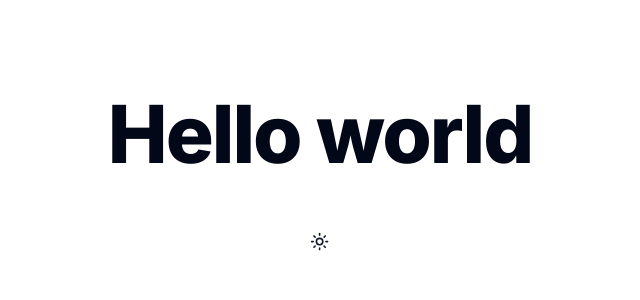
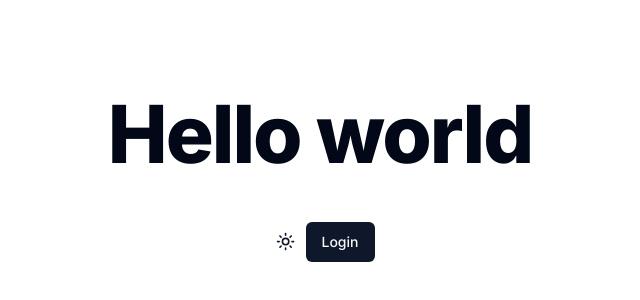
Before and after one commit to Alschn/ORKUZ, a Next.js app in the folder frontend/: page / in a window 1280 px wide. Shown: the part 222-522 px from the top of the page, without its empty margins (320-960 px from the left). Built offline with nearby package versions, Linux system fonts and the light colour scheme.

Commit message:
Add authentication context

```diff
--- a/frontend/src/app/login/page.tsx
+++ b/frontend/src/app/login/page.tsx
@@ -6,6 +6,7 @@ import {cn} from "~/lib/utils";
 import Form from "~/components/ui/form";
 import {validateRequired} from "~/lib/validations";
 import {useRouter} from "next/navigation";
+import useAuthContext from "~/store/use-auth-context";
 
 export default function LoginPage() {
   const loginRef = createRef<HTMLInputElement>();
@@ -15,11 +16,13 @@ export default function LoginPage() {
   const [passwordError, setPasswordError] = useState<string | undefined>();
 
   const router = useRouter();
+  const {doLogin} = useAuthContext()
 
   const handleSubmit = () => {
     let login = loginRef.current?.value;
     let password = passwordRef.current?.value;
     let valid = true;
+
 
     if (!validateRequired(login)) {
       valid = false;
@@ -31,6 +34,7 @@ export default function LoginPage() {
     }
 
     if (valid) {
+      doLogin(login as string)
       router.push('/');
     }
   }
--- a/frontend/src/app/page.tsx
+++ b/frontend/src/app/page.tsx
@@ -1,4 +1,5 @@
 import ColorModeToggle from "~/components/ColorModeToggle";
+import UserLoginIndicator from "~/components/UserLoginIndicator";
 
 export default function HomePage() {
   return (
@@ -7,8 +8,9 @@ export default function HomePage() {
         <h1 className="text-5xl font-extrabold tracking-tight sm:text-[5rem]">
           Hello world
         </h1>
-        <div>
+        <div className={'flex align-center'}>
           <ColorModeToggle />
+          <UserLoginIndicator />
         </div>
       </div>
     </main>
--- a/frontend/src/app/providers.tsx
+++ b/frontend/src/app/providers.tsx
@@ -3,7 +3,12 @@
 import * as React from "react";
 import { ThemeProvider as NextThemesProvider } from "next-themes";
 import { type ThemeProviderProps } from "next-themes/dist/types";
+import AuthContextProvider from "~/store/auth-context-provider";
 
 export function ThemeProvider({ children, ...props }: ThemeProviderProps) {
-  return <NextThemesProvider {...props}>{children}</NextThemesProvider>;
+  return <NextThemesProvider {...props}>
+    <AuthContextProvider>
+      {children}
+    </AuthContextProvider>
+  </NextThemesProvider>;
 }
--- /dev/null
+++ b/frontend/src/components/UserLoginIndicator.tsx
@@ -0,0 +1,14 @@
+"use client"
+
+import useAuthContext from "~/store/use-auth-context";
+import {Button} from "~/components/ui/button";
+import Link from "next/link";
+
+export default function UserLoginIndicator() {
+  const {login, logout} = useAuthContext()
+  return (
+    login
+      ? <span><span className={'px-2'}>{`Hello, ${login}`}</span><Button onClick={logout}>Logout</Button></span>
+      : <Link href={'/login'}><Button>Login</Button></Link>
+  )
+}
--- a/frontend/src/components/ui/field.tsx
+++ b/frontend/src/components/ui/field.tsx
@@ -1,5 +1,6 @@
 import {ComponentPropsWithoutRef, Ref, forwardRef} from "react"
 import {cn} from "~/lib/utils";
+import {useTheme} from "next-themes";
 
 type HtmlInputProps = ComponentPropsWithoutRef<'input'>
 
@@ -11,7 +12,7 @@ interface InputProps extends HtmlInputProps {
 export const Field = forwardRef<HTMLInputElement, InputProps>( function Field({error, label, ...props}: InputProps, ref) {
   return (<div className={cn('flex', 'flex-col', 'gap-1')}>
     <label htmlFor={props.id} className={cn('p-1')}>{`${label}:`}</label>
-    <input {...props} ref={ref} className={cn('rounded-md', 'p-2')}/>
-    {error && <span className={cn('text-red-400', 'text-xs', 'py-2', 'px-1')}>{error}</span>}
+    <input {...props} ref={ref} className={cn('rounded-md', 'p-2', 'border')}/>
+    {error && <span className={cn('dark:text-red-400','text-red-500', 'text-xs', 'py-2', 'px-1')}>{error}</span>}
   </div>);
 })
--- /dev/null
+++ b/frontend/src/store/auth-context-provider.tsx
@@ -0,0 +1,35 @@
+import {ReactNode, useReducer} from "react";
+import {AuthContext, AuthContextProps} from "./auth-context";
+
+enum ActionType {
+  LOGIN = 'login',
+  LOGOUT = 'logout'
+}
+
+type Action = { type: ActionType, payload?: string }
+type AuthReducer = (state: AuthContextProps, action: Action) => AuthContextProps;
+
+export default function AuthContextProvider({children}: { children: ReactNode }) {
+  const reducer: AuthReducer = (state, action): AuthContextProps => {
+    switch (action.type) {
+      case ActionType.LOGIN:
+        return {...state, userLogin: action.payload}
+      case ActionType.LOGOUT:
+        return {...state, userLogin: undefined}
+      default:
+        return state
+    }
+  }
+
+  const [state, dispatch] = useReducer(reducer, {
+    userLogin: undefined,
+    setUserLogin: login => dispatch({type: ActionType.LOGIN, payload: login}),
+    logout: () => dispatch({type: ActionType.LOGOUT})
+  })
+
+  return (
+    <AuthContext.Provider value={state}>
+      {children}
+    </AuthContext.Provider>
+  )
+}
--- /dev/null
+++ b/frontend/src/store/auth-context.tsx
@@ -0,0 +1,17 @@
+"use client"
+
+import {createContext} from "react";
+
+export interface AuthContextProps {
+  userLogin: string | undefined;
+  setUserLogin: (login: string) => void;
+  logout: () => void;
+}
+
+const authContextDefaultValue: AuthContextProps = {
+  userLogin: undefined,
+  setUserLogin: () => {},
+  logout: () => {}
+};
+
+export const AuthContext = createContext<AuthContextProps>(authContextDefaultValue)
--- /dev/null
+++ b/frontend/src/store/use-auth-context.tsx
@@ -0,0 +1,10 @@
+"use client"
+
+import { useContext } from "react";
+import {AuthContext} from "~/store/auth-context";
+
+export default function useAuthContext() {
+  const {userLogin, setUserLogin, logout} = useContext(AuthContext)
+
+  return {login: userLogin, doLogin: setUserLogin, logout}
+}
```
